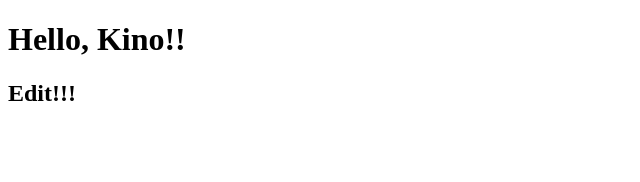
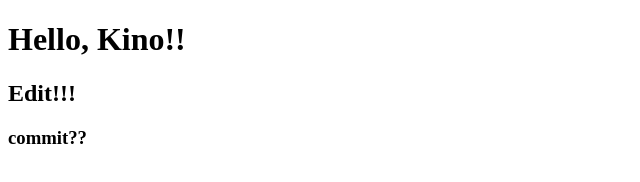
Before and after one commit to shina14/hellokino, a plain HTML site: page index.html in a window 1280 px wide. Shown: the whole page, without its empty margins (0-640 px from the left). Drawn offline with Linux system fonts and the light colour scheme.

Commit message:
feat:index.html update

```diff
--- a/index.html
+++ b/index.html
@@ -8,5 +8,6 @@
     <body>
         <h1> Hello, Kino!!</h1>
         <h2> Edit!!!</h2>
+	<h3> commit??</h3>
     </body>
 </html>
```
